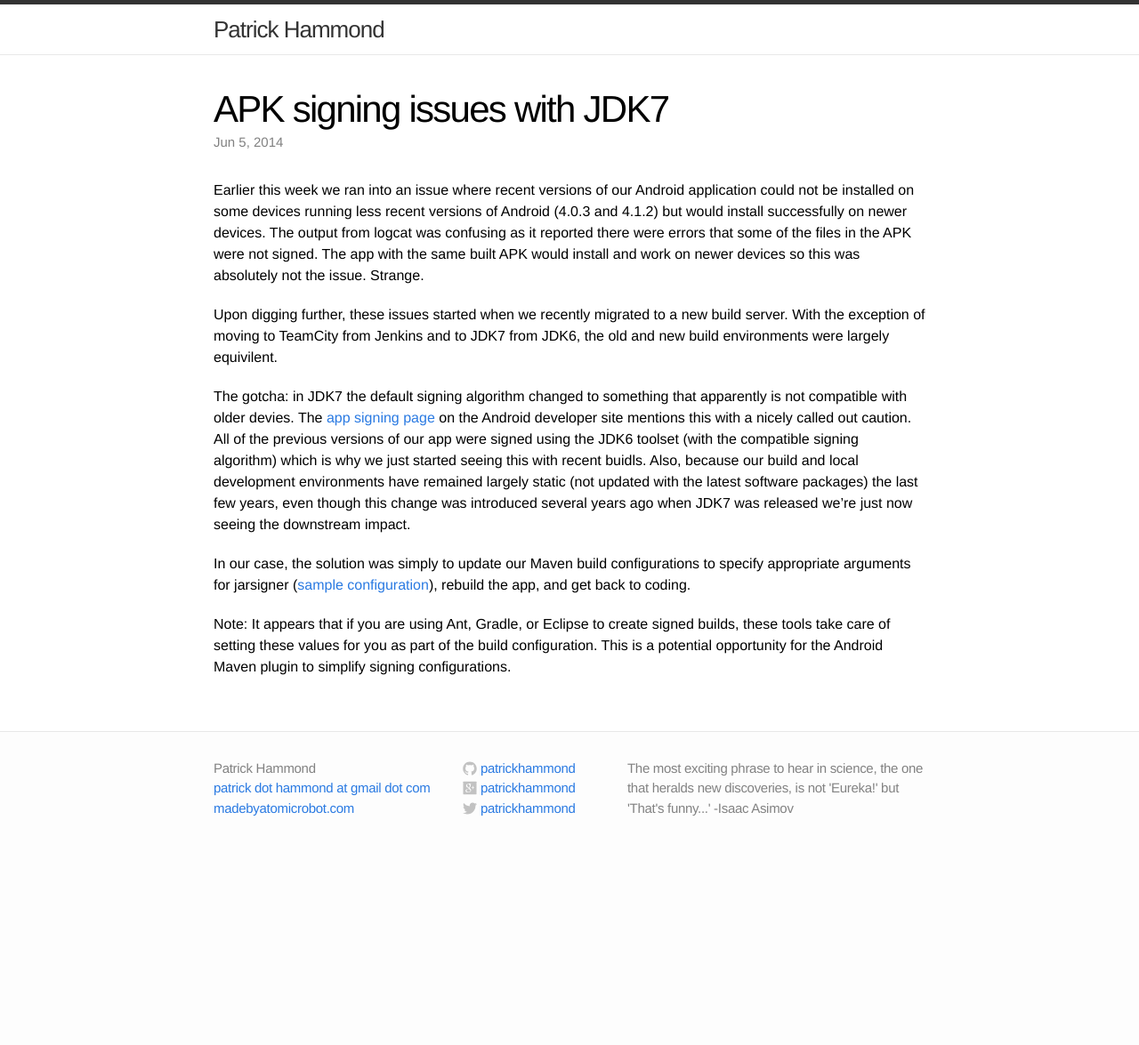
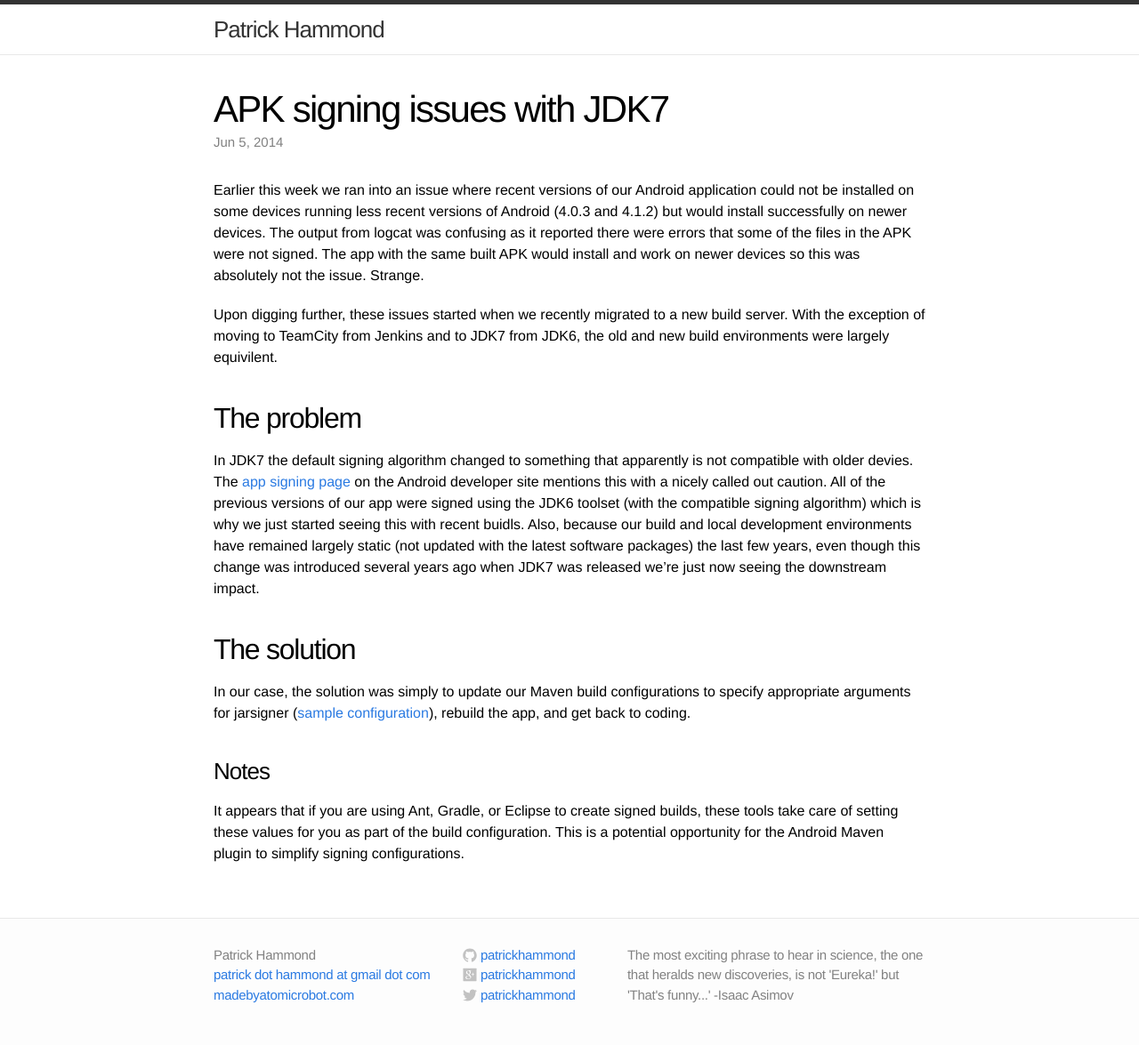
Before and after one commit to androidfu/androidfu.github.io, a Jekyll site: the page built from _posts/2014-06-05-java7_apk_signing_issue.markdown, in a window 1280 px wide. Shown: the whole page at 89% size. Built offline with Jekyll 4.4.1, drawn with Linux system fonts in a browser that asks for light colours; before the commit the page ends 965 px from its top, so only the background shows below that.

```diff
--- a/_posts/2014-06-05-java7_apk_signing_issue.markdown
+++ b/_posts/2014-06-05-java7_apk_signing_issue.markdown
@@ -9,11 +9,17 @@ Earlier this week we ran into an issue where recent versions of our Android appl
 
 Upon digging further, these issues started when we recently migrated to a new build server.  With the exception of moving to TeamCity from Jenkins and to JDK7 from JDK6, the old and new build environments were largely equivilent.
 
-The gotcha: in JDK7 the default signing algorithm changed to something that apparently is not compatible with older devies.  The [app signing page][app-signing] on the Android developer site mentions this with a nicely called out caution.  All of the previous versions of our app were signed using the JDK6 toolset (with the compatible signing algorithm) which is why we just started seeing this with recent buidls.  Also, because our build and local development environments have remained largely static (not updated with the latest software packages) the last few years, even though this change was introduced several years ago when JDK7 was released we're just now seeing the downstream impact.
+## The problem
+
+In JDK7 the default signing algorithm changed to something that apparently is not compatible with older devies.  The [app signing page][app-signing] on the Android developer site mentions this with a nicely called out caution.  All of the previous versions of our app were signed using the JDK6 toolset (with the compatible signing algorithm) which is why we just started seeing this with recent buidls.  Also, because our build and local development environments have remained largely static (not updated with the latest software packages) the last few years, even though this change was introduced several years ago when JDK7 was released we're just now seeing the downstream impact.
+
+## The solution
 
 In our case, the solution was simply to update our Maven build configurations to specify appropriate arguments for jarsigner ([sample configuration][maven-signing]), rebuild the app, and get back to coding.
 
-Note: It appears that if you are using Ant, Gradle, or Eclipse to create signed builds, these tools take care of setting these values for you as part of the build configuration.  This is a potential opportunity for the Android Maven plugin to simplify signing configurations.
+### Notes
+
+It appears that if you are using Ant, Gradle, or Eclipse to create signed builds, these tools take care of setting these values for you as part of the build configuration.  This is a potential opportunity for the Android Maven plugin to simplify signing configurations.
 
 [app-signing]: http://developer.android.com/tools/publishing/app-signing.html
 [maven-signing]: https://code.google.com/p/maven-android-plugin/wiki/SigningAPKWithMavenJarsigner
```
Also changed, not shown: _posts/2014-06-06-onlistitemclick_not_called.markdown (added, +38 -0 lines), images/sample_list_hierarchy.png (added), images/sample_list_hierarchy_detail.png (added), 1 other file.
